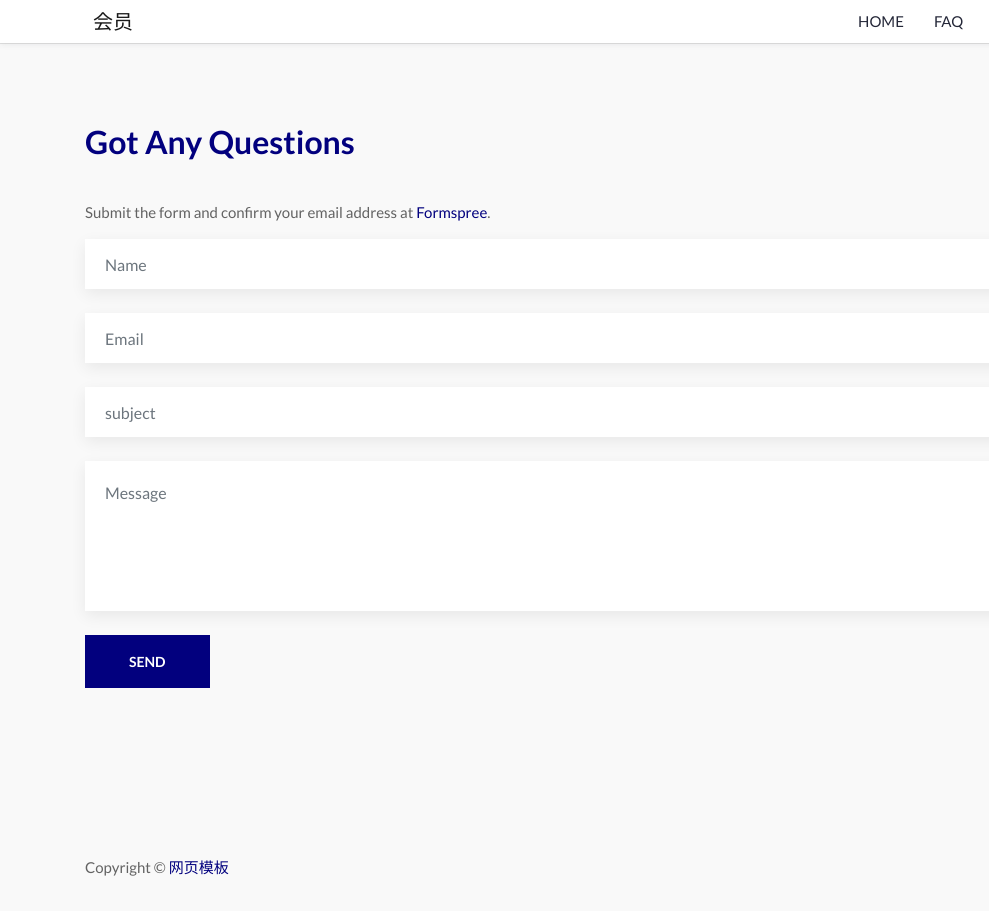
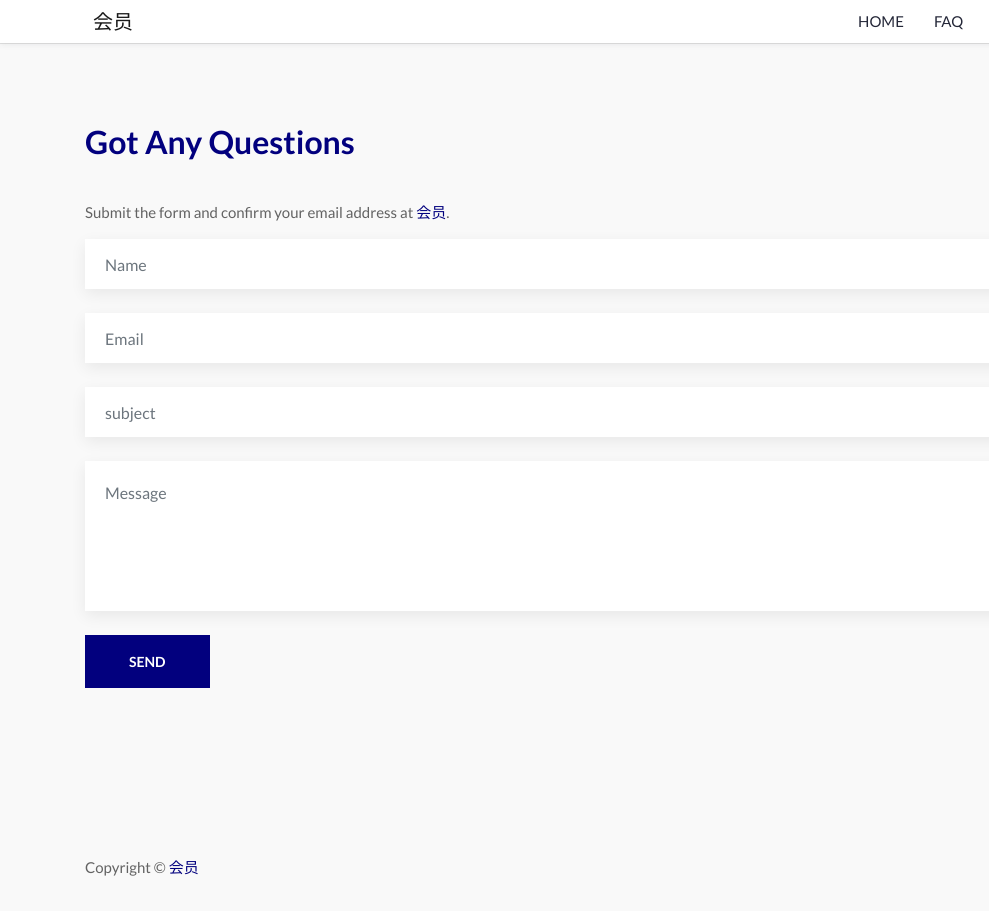
Before and after one commit to lantangor/lantangor.github.io, a plain HTML site: page contact.html in a window 1280 px wide. Shown: the full height of the page, 0-989 px from the left. Drawn offline with Linux system fonts and the light colour scheme.

Commit message:
Update contact.html

```diff
--- a/contact.html
+++ b/contact.html
@@ -58,7 +58,7 @@
       <div class="row">
         <div class="col-12">
           <h2 class="section-title text-primary">Got Any Questions</h2>
-          <p>Submit the form and confirm your email address at <a href="https://formspree.io/">Formspree</a>.</p>
+          <p>Submit the form and confirm your email address at <a href="https://www.anycubic.vip/">会员</a>.</p>
 
           <form action="#">
             <input type="text" id="name" name="name" placeholder="Name" class="form-control mb-4 shadow rounded-0">
@@ -80,7 +80,7 @@
     <div class="container">
       <div class="row align-items-center">
         <div class="col-md-8 text-md-left text-center">
-          <p class="mb-md-0 mb-4">Copyright © <a target="_blank" href="http://www.mobanwang.com/" title="网页模板">网页模板</a></p>
+          <p class="mb-md-0 mb-4">Copyright © <a target="_blank" href="http://www.anycubic.vip/" title="会员">会员</a></p>
         </div>
         <div class="col-md-4 text-md-right text-center">
           <ul class="list-inline">
```
